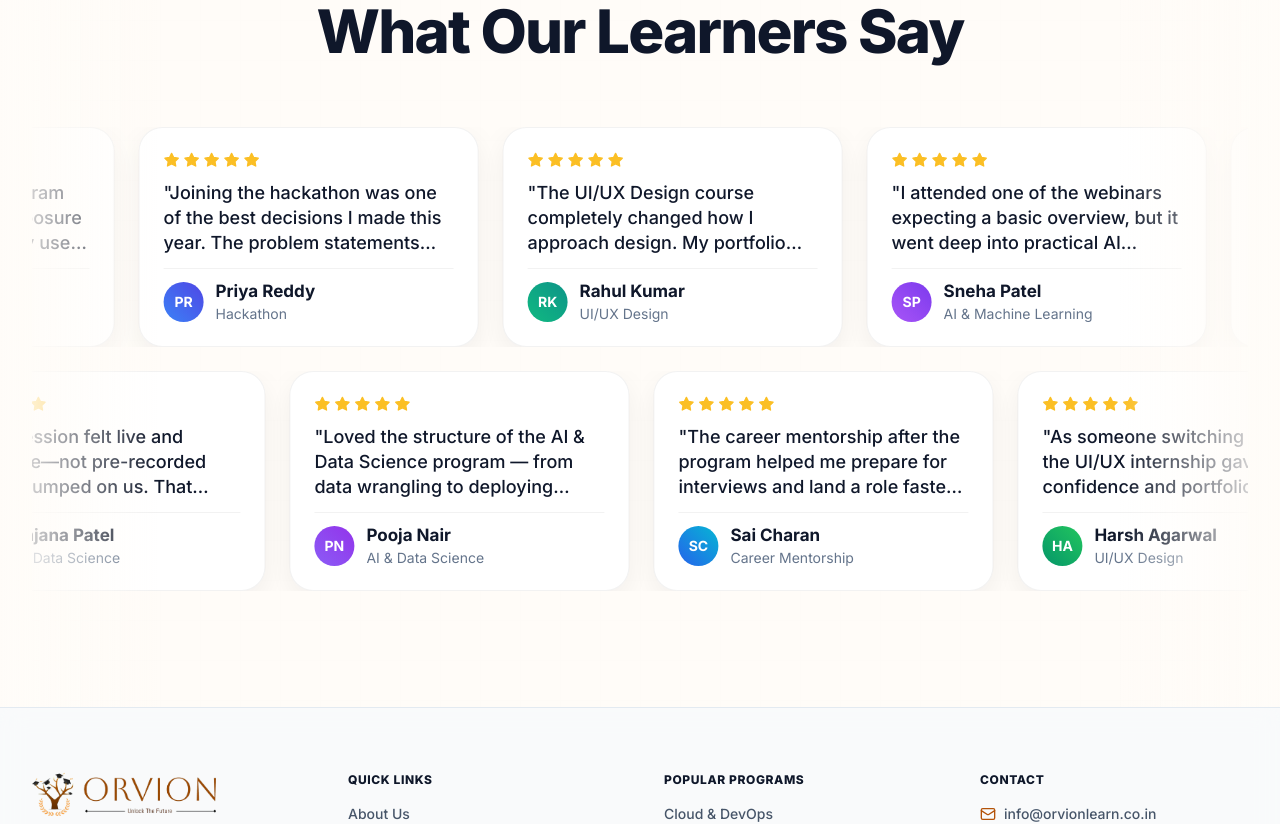
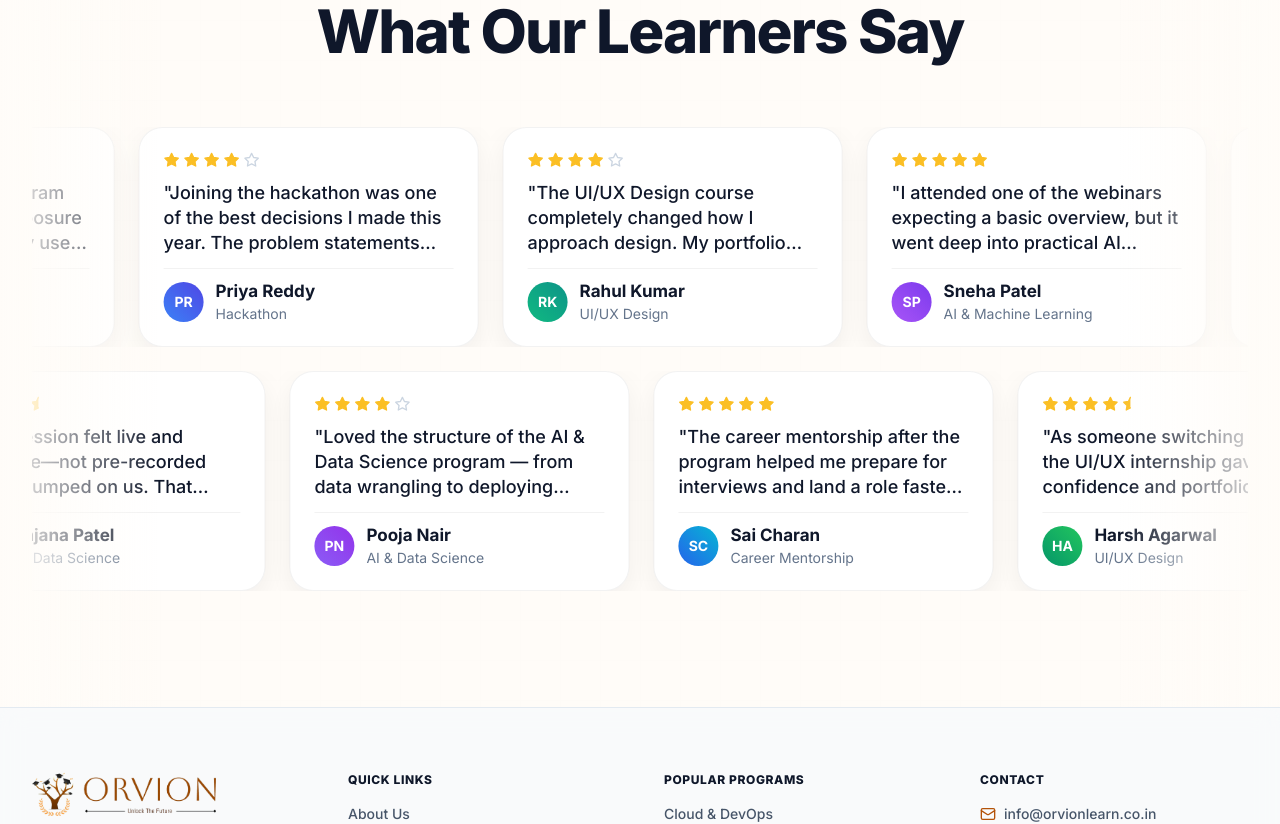
Before and after one commit to anif-projects/ORVION_v1, a React (Vite) app in the folder frontend/: page / in a window 1280 px wide. Shown: the part 3420-4244 px from the top of the page. Built offline with nearby package versions, Linux system fonts and the light colour scheme; a web font is replaced by a local one.

Commit message:
refactor(frontend): update review star ratings to realistic 4.0-5.0 distribution

```diff
--- a/frontend/src/components/testimonials/StudentSuccessStoriesSection.jsx
+++ b/frontend/src/components/testimonials/StudentSuccessStoriesSection.jsx
@@ -1,6 +1,6 @@
 import React, { useState, useRef, useEffect, useCallback } from 'react';
 import { motion } from 'framer-motion';
-import { Star } from 'lucide-react';
+import { Star, StarHalf } from 'lucide-react';
 
 const REVIEWS_ROW_1 = [
   {
@@ -8,6 +8,7 @@ const REVIEWS_ROW_1 = [
     name: 'Arjun Sharma',
     initials: 'AS',
     role: 'DevOps & Cloud',
+    rating: 5.0,
     color: 'from-orange-500 to-amber-600',
     review: 'The DevOps & Cloud program gave me real hands-on exposure to tools companies actually use. I built and deployed a full project by the end of it.',
   },
@@ -16,6 +17,7 @@ const REVIEWS_ROW_1 = [
     name: 'Priya Reddy',
     initials: 'PR',
     role: 'Hackathon',
+    rating: 4.0,
     color: 'from-blue-500 to-indigo-600',
     review: 'Joining the hackathon was one of the best decisions I made this year. The problem statements were realistic and the mentors guided us at every step.',
   },
@@ -24,6 +26,7 @@ const REVIEWS_ROW_1 = [
     name: 'Rahul Kumar',
     initials: 'RK',
     role: 'UI/UX Design',
+    rating: 4.0,
     color: 'from-emerald-500 to-teal-600',
     review: 'The UI/UX Design course completely changed how I approach design. My portfolio looks so much stronger now.',
   },
@@ -32,6 +35,7 @@ const REVIEWS_ROW_1 = [
     name: 'Sneha Patel',
     initials: 'SP',
     role: 'AI & Machine Learning',
+    rating: 5.0,
     color: 'from-purple-500 to-violet-600',
     review: 'I attended one of the webinars expecting a basic overview, but it went deep into practical AI applications. Really valuable session.',
   },
@@ -40,6 +44,7 @@ const REVIEWS_ROW_1 = [
     name: 'Vikram Gupta',
     initials: 'VG',
     role: 'Cybersecurity',
+    rating: 4.0,
     color: 'from-red-500 to-rose-600',
     review: 'The Cybersecurity internship let me work on actual security assessments, not just theory. I learned more in 16 weeks than I expected.',
   },
@@ -48,6 +53,7 @@ const REVIEWS_ROW_1 = [
     name: 'Neha Singh',
     initials: 'NS',
     role: 'Cloud Computing',
+    rating: 4.5,
     color: 'from-amber-500 to-yellow-600',
     review: 'Workshops here are fast-paced and practical. No filler content, just skills you can use immediately.',
   },
@@ -56,6 +62,7 @@ const REVIEWS_ROW_1 = [
     name: 'Akhil Varma',
     initials: 'AV',
     role: 'Machine Learning',
+    rating: 5.0,
     color: 'from-cyan-500 to-blue-600',
     review: "The Machine Learning program's live sessions made complex algorithms easy to understand. The instructors were patient and thorough.",
   },
@@ -64,6 +71,7 @@ const REVIEWS_ROW_1 = [
     name: 'Rohan Mehta',
     initials: 'RM',
     role: 'Data Engineering',
+    rating: 4.0,
     color: 'from-indigo-500 to-purple-600',
     review: 'I was nervous about Quantum Computing being too advanced, but the course broke it down really well for beginners.',
   },
@@ -72,6 +80,7 @@ const REVIEWS_ROW_1 = [
     name: 'Ananya Rao',
     initials: 'AR',
     role: 'Internship Program',
+    rating: 5.0,
     color: 'from-teal-500 to-emerald-600',
     review: 'Our hackathon team built a working prototype in 48 hours with guidance from industry mentors. Great experience overall.',
   },
@@ -80,6 +89,7 @@ const REVIEWS_ROW_1 = [
     name: 'Karthik Reddy',
     initials: 'KR',
     role: 'Data Engineering',
+    rating: 4.5,
     color: 'from-orange-500 to-red-600',
     review: 'The Data Engineering internship gave me experience building real pipelines, something I couldn\'t find in a typical course.',
   },
@@ -91,6 +101,7 @@ const REVIEWS_ROW_2 = [
     name: 'Pooja Nair',
     initials: 'PN',
     role: 'AI & Data Science',
+    rating: 4.0,
     color: 'from-violet-500 to-purple-600',
     review: 'Loved the structure of the AI & Data Science program — from data wrangling to deploying models, it covered everything end to end.',
   },
@@ -99,6 +110,7 @@ const REVIEWS_ROW_2 = [
     name: 'Sai Charan',
     initials: 'SC',
     role: 'Career Mentorship',
+    rating: 5.0,
     color: 'from-blue-600 to-cyan-500',
     review: 'The career mentorship after the program helped me prepare for interviews and land a role faster than I expected.',
   },
@@ -107,6 +119,7 @@ const REVIEWS_ROW_2 = [
     name: 'Harsh Agarwal',
     initials: 'HA',
     role: 'UI/UX Design',
+    rating: 4.5,
     color: 'from-emerald-600 to-green-500',
     review: 'As someone switching careers, the UI/UX internship gave me the confidence and portfolio pieces I needed to get noticed.',
   },
@@ -115,6 +128,7 @@ const REVIEWS_ROW_2 = [
     name: 'Deepika Sharma',
     initials: 'DS',
     role: 'Cloud Computing',
+    rating: 5.0,
     color: 'from-amber-600 to-orange-500',
     review: 'The webinar on cloud architecture was packed with insights I still refer back to.',
   },
@@ -123,6 +137,7 @@ const REVIEWS_ROW_2 = [
     name: 'Nikhil Verma',
     initials: 'NV',
     role: 'DevOps & Cloud',
+    rating: 4.0,
     color: 'from-rose-500 to-pink-600',
     review: 'Real-time projects during the DevOps course meant I wasn\'t just watching tutorials — I was actually building and troubleshooting.',
   },
@@ -131,6 +146,7 @@ const REVIEWS_ROW_2 = [
     name: 'Aditya Rao',
     initials: 'AR',
     role: 'Cybersecurity',
+    rating: 5.0,
     color: 'from-red-600 to-orange-600',
     review: 'The cybersecurity workshop covered both offensive and defensive techniques, which gave me a well-rounded understanding.',
   },
@@ -139,6 +155,7 @@ const REVIEWS_ROW_2 = [
     name: 'Anusha Reddy',
     initials: 'AN',
     role: 'Internship Program',
+    rating: 4.5,
     color: 'from-indigo-600 to-blue-500',
     review: 'Mentors in the internship program were always available and gave detailed feedback on my work.',
   },
@@ -147,6 +164,7 @@ const REVIEWS_ROW_2 = [
     name: 'Ritika Jain',
     initials: 'RJ',
     role: 'Hackathon',
+    rating: 4.0,
     color: 'from-pink-500 to-rose-500',
     review: 'I appreciated how the hackathon judges gave constructive feedback, not just rankings.',
   },
@@ -155,6 +173,7 @@ const REVIEWS_ROW_2 = [
     name: 'Manoj Kumar',
     initials: 'MK',
     role: 'Machine Learning',
+    rating: 5.0,
     color: 'from-teal-600 to-cyan-600',
     review: 'The Machine Learning internship let me apply what I learned in the course to an actual dataset and use case.',
   },
@@ -163,10 +182,32 @@ const REVIEWS_ROW_2 = [
     name: 'Sanjana Patel',
     initials: 'SK',
     role: 'AI & Data Science',
+    rating: 4.5,
     color: 'from-amber-500 to-orange-600',
     review: 'Every session felt live and interactive—not pre-recorded content dumped on us. That made a big difference.',
   },
 ];
+
+// Helper to render star rating dynamically (Full, Half, Empty)
+const renderStars = (rating = 5.0) => {
+  const fullStars = Math.floor(rating);
+  const hasHalfStar = rating % 1 !== 0;
+  const emptyStars = 5 - fullStars - (hasHalfStar ? 1 : 0);
+
+  return (
+    <div className="flex items-center gap-1 text-amber-400">
+      {[...Array(fullStars)].map((_, i) => (
+        <Star key={`full-${i}`} className="w-4 h-4 fill-amber-400 text-amber-400" />
+      ))}
+      {hasHalfStar && (
+        <StarHalf key="half" className="w-4 h-4 fill-amber-400 text-amber-400" />
+      )}
+      {[...Array(emptyStars)].map((_, i) => (
+        <Star key={`empty-${i}`} className="w-4 h-4 text-slate-300 dark:text-slate-700" />
+      ))}
+    </div>
+  );
+};
 
 // Triplicate cards for seamless 60FPS loop
 const TRIPLE_ROW_1 = [...REVIEWS_ROW_1, ...REVIEWS_ROW_1, ...REVIEWS_ROW_1];
@@ -313,11 +354,7 @@ export default function StudentSuccessStoriesSection() {
                     } p-6 flex flex-col justify-between cursor-pointer transition-all duration-300 select-none`}
                   >
                     {/* Star Rating */}
-                    <div className="flex items-center gap-1 text-amber-400">
-                      {[...Array(5)].map((_, i) => (
-                        <Star key={i} className="w-4 h-4 fill-amber-400 text-amber-400" />
-                      ))}
-                    </div>
+                    {renderStars(item.rating)}
 
                     {/* Review Text (18px Medium) */}
                     <p className="text-[15px] sm:text-[18px] font-medium text-slate-900 dark:text-slate-100 leading-snug line-clamp-3 my-auto">
@@ -368,11 +405,7 @@ export default function StudentSuccessStoriesSection() {
                     } p-6 flex flex-col justify-between cursor-pointer transition-all duration-300 select-none`}
                   >
                     {/* Star Rating */}
-                    <div className="flex items-center gap-1 text-amber-400">
-                      {[...Array(5)].map((_, i) => (
-                        <Star key={i} className="w-4 h-4 fill-amber-400 text-amber-400" />
-                      ))}
-                    </div>
+                    {renderStars(item.rating)}
 
                     {/* Review Text (18px Medium) */}
                     <p className="text-[15px] sm:text-[18px] font-medium text-slate-900 dark:text-slate-100 leading-snug line-clamp-3 my-auto">
```
